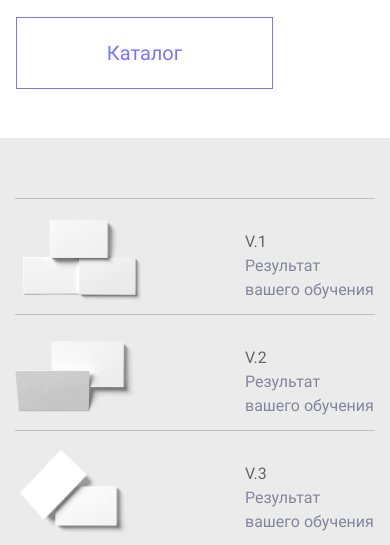
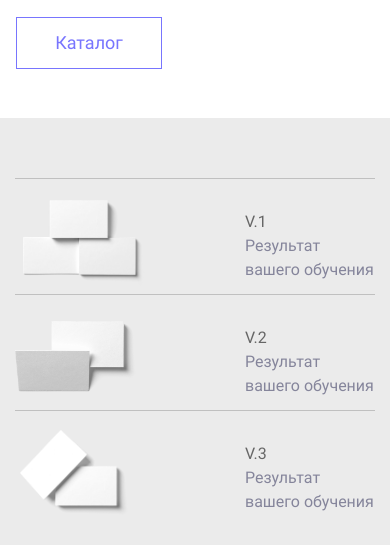
Before and after one commit to danil44567/Simple_HW, a plain HTML site: page index.html in a window 390 px wide. Shown: the part 299-844 px from the top of the page. Drawn offline with Linux system fonts and the light colour scheme.

Commit message:
Fix button

```diff
--- a/index.html
+++ b/index.html
@@ -4,7 +4,7 @@
 <head>
     <meta charset="UTF-8">
     <meta name="viewport" content="width=device-width, initial-scale=1.0">
-    <title>Document</title>
+    <title>Simple</title>
     <link rel="stylesheet" href="style.css">
     <link rel="stylesheet" href="breakpoints.css">
     <link rel="stylesheet" href="ui-kit.css">
@@ -93,9 +93,9 @@
                 <h1>Простые вещи. Из бумаги</h1>
                 <p>Бума́га (предположительно от итал. bombagia, первоисточником же считается иранский) — волокнистый
                     материал с минеральными добавками. </p>
-                <div class="button">
-                    <p>Каталог</p>
-                </div>
+                <a href="#" class="button">
+                    Каталог
+                </a>
             </div>
         </div>
         <img src="img/7a32e7c7f31c68aedab8ed880fc0492d.png" alt="Картинка">
@@ -233,9 +233,9 @@
             <h2>Simple скетчбук</h2>
             <p class="sketch__text">80 листов, твердая обложка, бумага Fabriano 200 г/м2. Подойдет и для графики и для
                 акварели. Для самых смелых творческих замыслов!</p>
-            <div class="button">
-                <p>Купить</p>
-            </div>
+            <a href="#" class="button">
+                Купить
+            </a>
         </div>
         <div class="sketch__img-container">
             <img src="img/pic (1).png" alt="">
--- a/ui-kit.css
+++ b/ui-kit.css
@@ -1,15 +1,14 @@
 .button {
-    display: flex;
     width: 155px;
     height: 30px;
     padding: 20px 50px;
+
+    display: flex;
     justify-content: center;
     align-items: center;
-    gap: 6px;
     border: 1px solid #7875FE;
-}
 
-.button p {
+    text-decoration: none;
     color: #7875FE;
     font-family: Roboto;
     font-size: 20px;
@@ -17,6 +16,22 @@
     font-weight: 400;
     line-height: normal;
 }
+
+.button:hover {
+    color: #FFF;
+    background: #7875FE;
+}
+
+.button:focus {
+    border: 1px solid #7875FE;
+    background: #DAD9FB;
+    color: #7875FE;
+}
+
+.button:active {
+    background: #4946B4;
+}
+
 
 .detail {
     text-decoration: none;
@@ -34,3 +49,20 @@
     font-weight: 400;
     line-height: normal;
 }
+
+@media screen and (max-width:1150px) {}
+
+@media screen and (max-width:700px) {
+    .button {
+        width: 96px;
+        height: 20px;
+    }
+}
+
+@media screen and (max-width:480px) {
+    .button {
+        width: 44px;
+        height: 10px;
+        font-size: 18px;
+    }
+}
```
